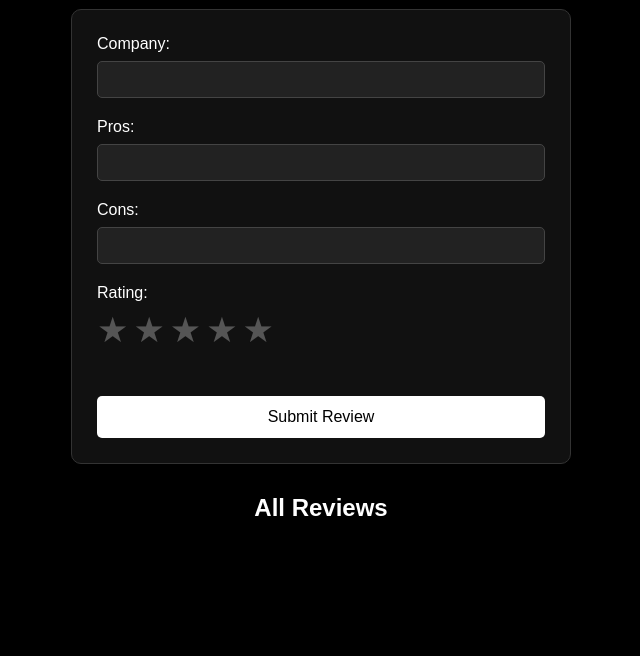
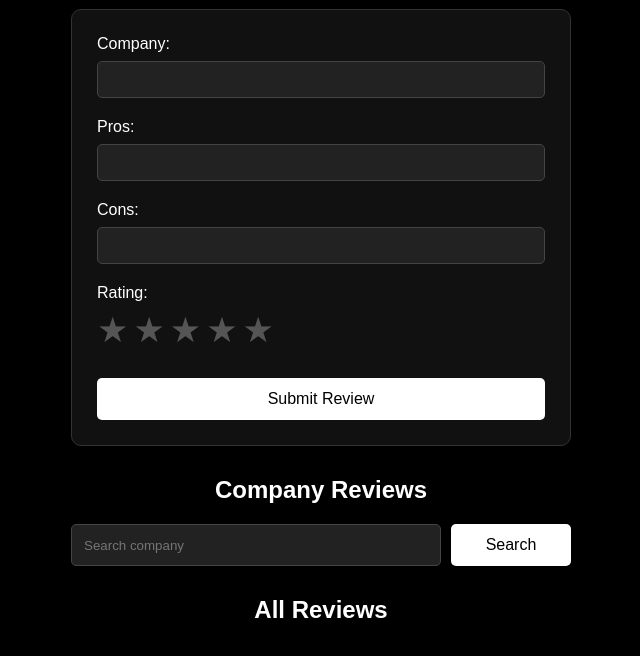
Before and after one commit to FattahAhmadSabri/Review_System_Express_MySQL_sequelize, a plain HTML site: page frontend/index.html in a window 1280 px wide. Shown: the part 88-744 px from the top of the page, without its empty margins (319-959 px from the left). Drawn offline with nearby package versions, Linux system fonts and the light colour scheme; no server answers.

Commit message:
working of search company on frontend

```diff
--- a/frontend/index.css
+++ b/frontend/index.css
@@ -149,3 +149,32 @@ h2 {
     width: 100%;
   }
 }
+
+.company-search {
+  width: 500px;
+  margin: 30px auto;
+}
+
+.search-box {
+  display: flex;
+  gap: 10px;
+}
+
+.search-box input {
+  flex: 1;
+  padding: 12px;
+  background-color: #222;
+  color: white;
+  border: 1px solid #444;
+  border-radius: 5px;
+  outline: none;
+}
+
+.search-box input:focus {
+  border-color: white;
+}
+
+.search-box button {
+  width: 120px;
+  padding: 12px;
+}
--- a/frontend/index.html
+++ b/frontend/index.html
@@ -5,6 +5,7 @@
     <meta name="viewport" content="width=device-width, initial-scale=1.0" />
 
     <title>Review System</title>
+
     <link rel="stylesheet" href="./index.css" />
   </head>
 
@@ -15,17 +16,11 @@
       <label for="company">Company:</label>
       <input type="text" id="company" name="company" required />
 
-      <br />
-
       <label for="pros">Pros:</label>
       <input type="text" id="pros" name="pros" required />
 
-      <br />
-
       <label for="cons">Cons:</label>
       <input type="text" id="cons" name="cons" required />
-
-      <br />
 
       <label>Rating:</label>
 
@@ -46,14 +41,25 @@
         <label for="star1">★</label>
       </div>
 
-      <br />
-
       <button type="submit">Submit Review</button>
     </form>
+
     <h2 id="averageRating"></h2>
 
+    <div class="company-search">
+      <h2>Company Reviews</h2>
+
+      <div class="search-box">
+        <input type="text" id="searchCompany" placeholder="Search company" />
+
+        <button type="button" onclick="handleSearchCompany()">Search</button>
+      </div>
+    </div>
+
     <h2>All Reviews</h2>
+
     <div id="reviewList"></div>
+
     <script src="https://cdn.jsdelivr.net/npm/axios/dist/axios.min.js"></script>
     <script src="./index.js"></script>
   </body>
--- a/frontend/index.js
+++ b/frontend/index.js
@@ -60,4 +60,26 @@ const displayData = (obj) => {
   reviewList.appendChild(div);
 };
 
+const handleSearchCompany = async () => {
+  const company = document.getElementById("searchCompany").value;
+
+  try {
+    const response = await axios.get(`${api}/${company}`);
+
+    console.log(response.data);
+
+    const reviews = response.data.data;
+
+    const reviewList = document.getElementById("reviewList");
+
+    reviewList.innerHTML = "";
+
+    reviews.forEach((review) => {
+      displayData(review);
+    });
+  } catch (error) {
+    console.log("GET ERROR:", error);
+  }
+};
+
 getReviews();
```
